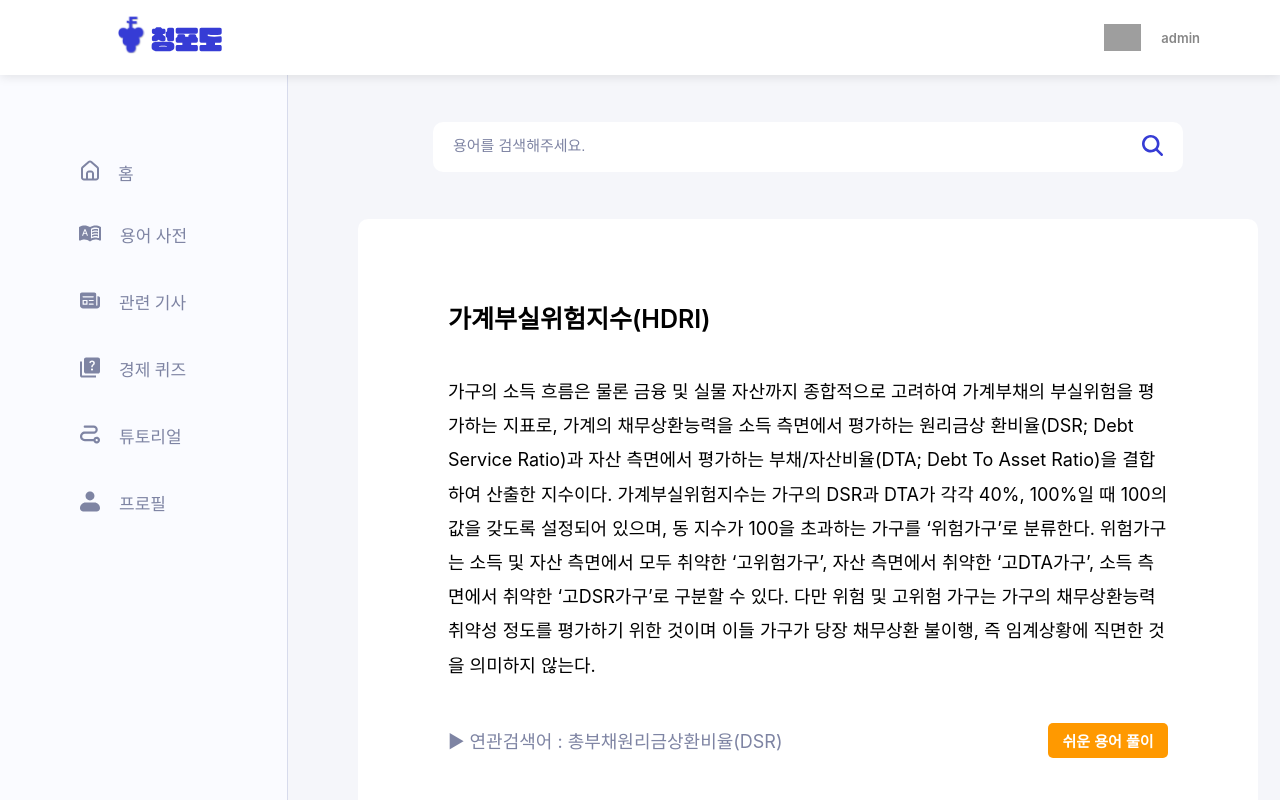
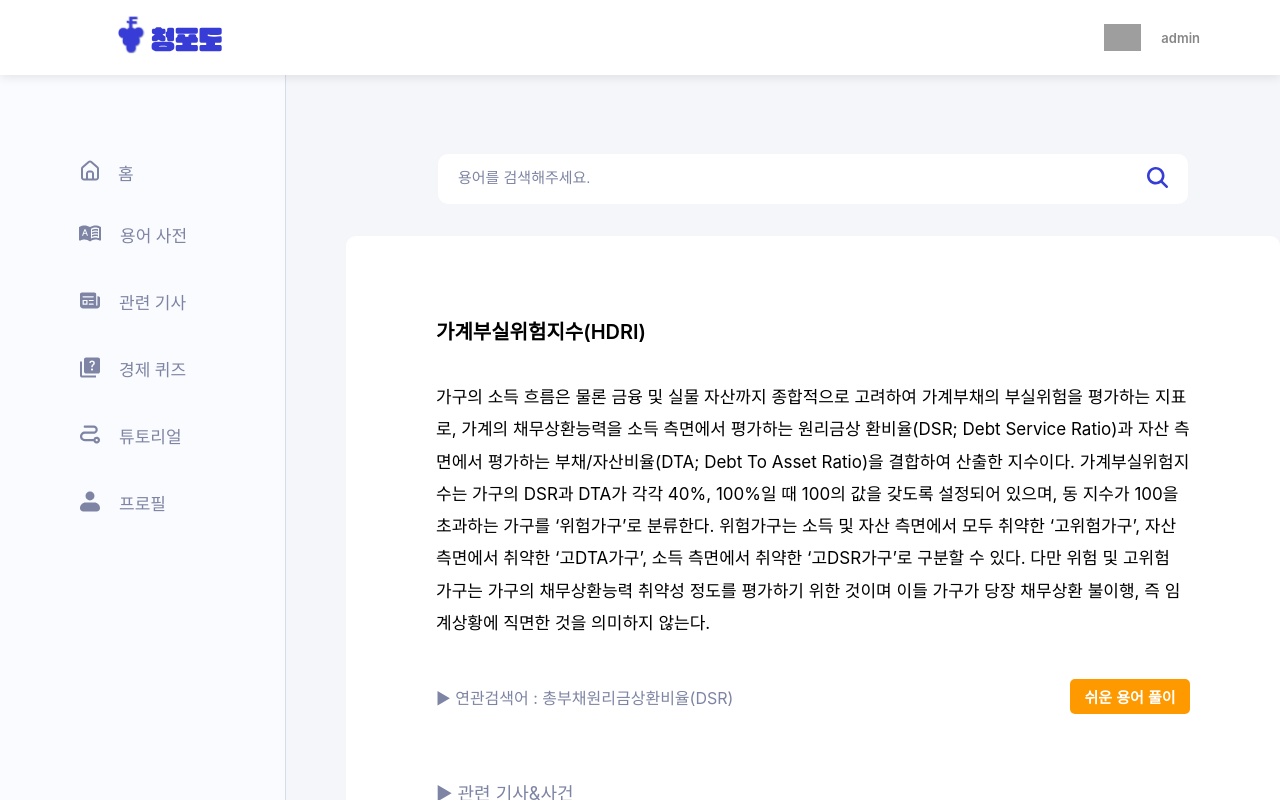
Before and after one commit to teamMinari/NewMinariWeb, a React (Create React App) app: page /termmeaning in a window 1280 px wide. Shown: the top 800 px of the page. Built offline with nearby package versions, Linux system fonts and the light colour scheme; no server answers; grey boxes are pictures that could not be loaded.

Commit message:
feat :: TermMeaning 페이지 UI 개선
TermMeaning 페이지 UI 개선

```diff
--- a/src/pages/Dictionary/TermMeaning.jsx
+++ b/src/pages/Dictionary/TermMeaning.jsx
@@ -6,9 +6,7 @@ import SearchBar from "../../components/SearchBar/SearchBar";
 import loading from "../../assets/image/loading.svg";
 import SimpleNews from "../Home/SimpleNews";
 
-
 const TermMeaning = () => {
-
   const [isOpen, setIsOpen] = useState(false);
   const [showText, setShowText] = useState(false);
 
@@ -24,7 +22,6 @@ const TermMeaning = () => {
   useEffect(() => {
     setQuery(dummyData.title);
   }, [dummyData.title]);
-
 
   const openModal = () => {
     setIsOpen(true);
@@ -52,12 +49,12 @@ const TermMeaning = () => {
         <Sidebar />
         <M.MainContent>
           <M.CenteredContent>
-            <SearchBar />
+            <M.SearchBarContainer>
+              <SearchBar />
+            </M.SearchBarContainer>
             <M.DictionaryContainer>
               <M.TermText>{dummyData.title}</M.TermText>
-              <M.TermExplanation>
-                {dummyData.detail}
-              </M.TermExplanation>
+              <M.TermExplanation>{dummyData.detail}</M.TermExplanation>
               <M.Container>
                 <M.SimilarWord>
                   ► 연관검색어 : 총부채원리금상환비율(DSR)
@@ -68,7 +65,7 @@ const TermMeaning = () => {
               </M.Container>
               <M.RelatedNews>► 관련 기사&사건</M.RelatedNews>
               <M.News>
-                  <SimpleNews query={query}></SimpleNews>
+                <SimpleNews query={query}></SimpleNews>
               </M.News>
             </M.DictionaryContainer>
           </M.CenteredContent>
@@ -102,7 +99,10 @@ const TermMeaning = () => {
             ) : (
               <div className="loading-container">
                 <img src={loading} alt="Loading..." />
-                <div className="loading-text">현재 <span className="blue-text">인공지능</span>이 해당 용어의 해설을 불러오고 있어요!</div>
+                <div className="loading-text">
+                  현재 <span className="blue-text">인공지능</span>이 해당 용어의
+                  해설을 불러오고 있어요!
+                </div>
               </div>
             )}
           </div>
--- a/src/styles/TermMeaningStyle.js
+++ b/src/styles/TermMeaningStyle.js
@@ -17,7 +17,7 @@ export const PageContent = styled.div`
 `;
 
 export const MainContent = styled.div`
-  margin-left: 70px;
+  margin-left: 60px;
   margin-top: 47px;
 `;
 
@@ -27,28 +27,32 @@ export const CenteredContent = styled.div`
   align-items: center;
 `;
 
+export const SearchBarContainer = styled.div`
+  margin-top: 32px;
+`;
+
 export const DictionaryContainer = styled.div`
-  width: 900px;
+  width: 934px;
   height: 1600px;
   background-color: #ffffff;
   border-radius: 10px;
-  margin-top: 47px;
+  margin-top: 32px;
   margin-bottom: 100px;
 `;
 
 export const TermText = styled.div`
   font-weight: 600;
-  font-size: 25px;
+  font-size: 20px;
   margin-left: 90px;
   margin-top: 80px;
 `;
 
 export const TermExplanation = styled.div`
   font-weight: normal;
-  font-size: 18px;
+  font-size: 17px;
   padding-left: 90px;
   padding-right: 90px;
-  margin-top: 40px;
+  margin-top: 36px;
   align-items: center;
   line-height: 1.9;
 `;
@@ -65,7 +69,7 @@ export const Container = styled.div`
 export const SimilarWord = styled.div`
   color: #7e84a3;
   font-weight: normal;
-  font-size: 18px;
+  font-size: 16px;
 `;
 
 export const EasyMeaningBtn = styled.button`
```
